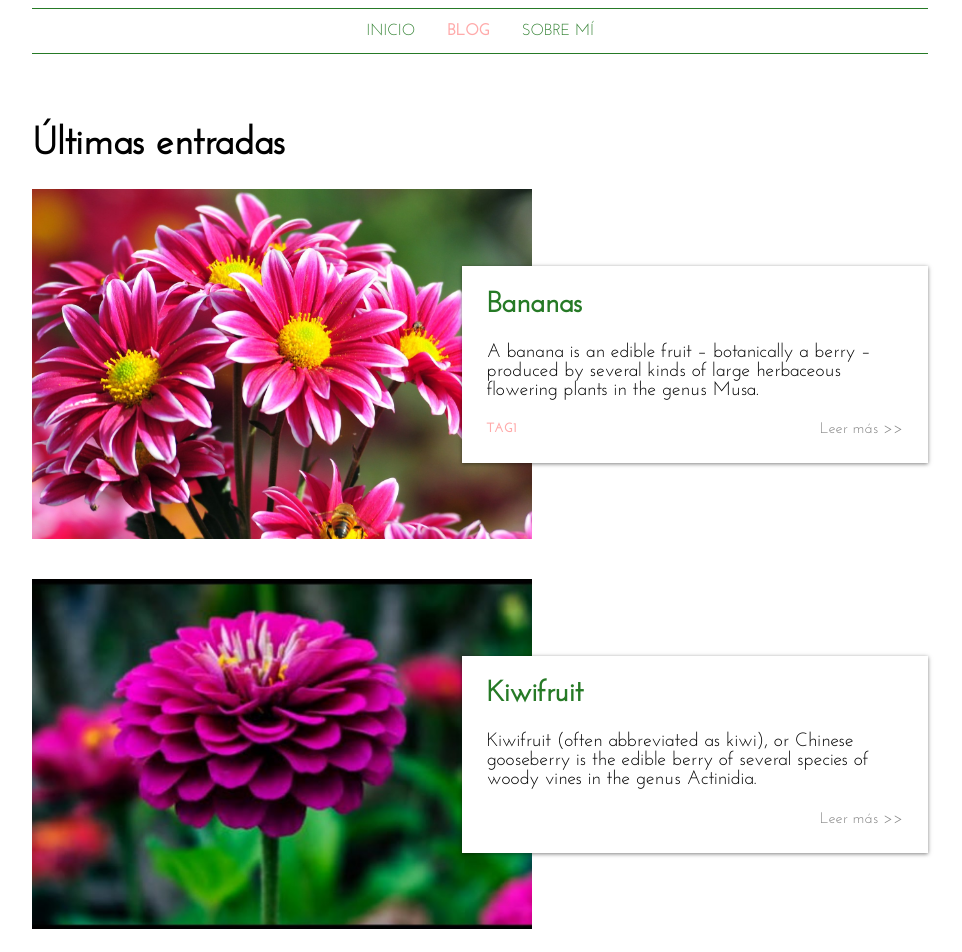
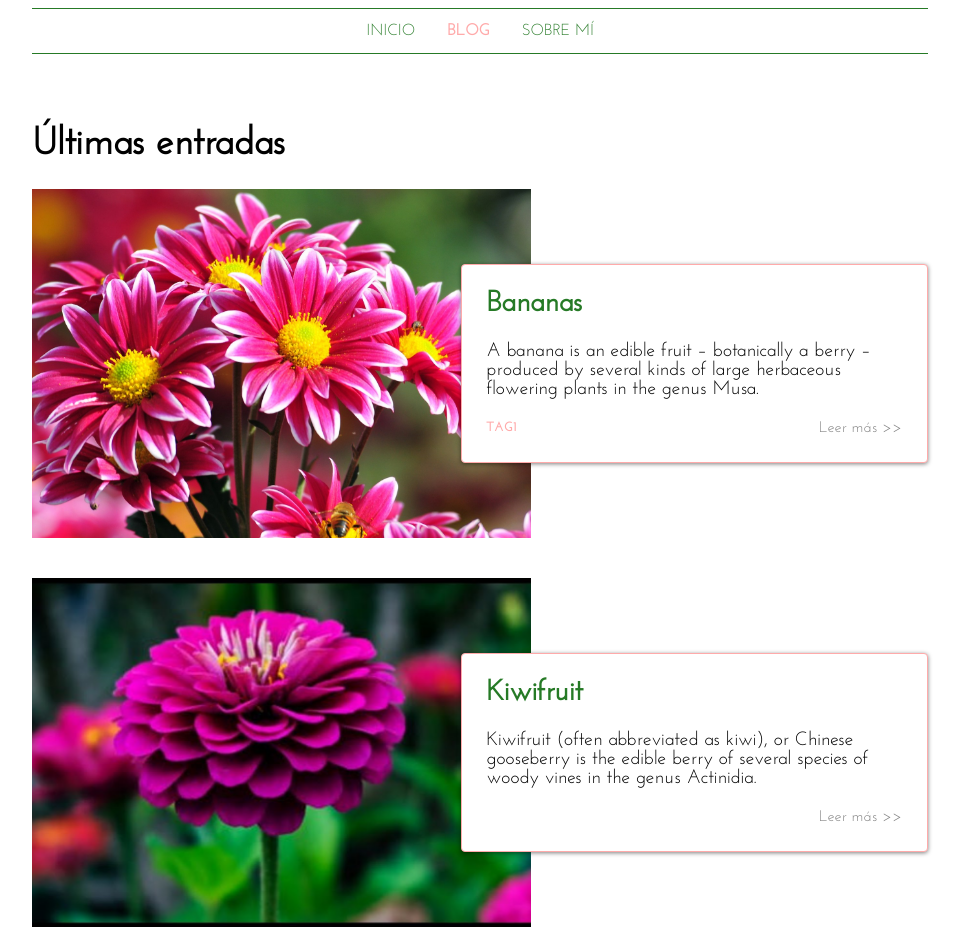
Before and after one commit to Hylak/ilyablog, a Jekyll site: the page built from blog.html, in a window 1280 px wide. Shown: the top 952 px of the page, without its empty margins (160-1122 px from the left). Built offline with Jekyll 4.4.1, drawn with Linux system fonts in a browser that asks for light colours.

Commit message:
Modified about page and scssed some

```diff
--- a/_sass/about.scss
+++ b/_sass/about.scss
@@ -1,28 +1,36 @@
 .about {
     align-items: center;
     display: flex;
+    flex-flow: row wrap;
     justify-content: center;
-    width: 90vw;
-    flex-flow: row wrap;
+    justify-content: space-between;
     margin: 0px auto;
     margin-top: 5vh;
     text-align: center;
-}
+    width: 70vw;
 
-.about .about_image {
-    width: 100%;
-}
+    .about_image {
+        width: 100%;
+    }
 
-.about_image > img {
-    border-radius: 50%;
+    .about_text {
+        font-size: 30px;
+        text-align: justify;
+        width: 50vw;
+    }
 }
 
 .about_social {
     align-items: center;
     display: flex;
-    text-align: center;
-    justify-content: center;
+    // justify-content: center;
+    // text-align: center;
+
+    p {
+        padding-left: 5px;
+    }
 }
+
 .social_icon {
     width: 20px;
     height: 20px;
@@ -34,23 +42,21 @@
     background-color: $base_color;
 }
 
-.about_social p {
-    padding-left: 5px;
-}
-
-.about .about_text {
-    text-align: left;
-    font-size: 30px;
-    width: 80vw;
-}
-
 @media (min-width: 1200px) {
 
-    .about .about_image {
-        width: 20vw;
-    }
-    .about .about_text {
-        font-size: 30px;
-        width: 40vw;
+    .about {
+        .about_image {
+            width: 30vw;
+            img {
+                height: 100%;
+                max-width: 100%;
+                display: block;
+                margin: auto;
+            }
+        }
+        .about_text {
+            padding: 10px;
+            width: 35vw;
+        }
     }
 }
--- a/_sass/post_list.scss
+++ b/_sass/post_list.scss
@@ -61,6 +61,8 @@
     background-color: white;
     padding: 25px;
     padding-top: 0px;
+    border: $accent_color 1px solid;
+    border-radius: 4px;
     box-shadow: 0 1px 4px rgba(0,0,0,0.5)
 }
 
@@ -84,9 +86,6 @@
 
 @media (min-width: 1200px) {
     .post {
-        display: flex;
-        align-items: center;
-        justify-content: center;
         flex-direction: row;
     }
 
@@ -98,9 +97,5 @@
         width: 50%;
         margin-top: 0px;
         margin-left: -70px;
-        background-color: white;
-        padding: 25px;
-        padding-top: 0px;
-        box-shadow: 0 1px 4px rgba(0,0,0,0.5)
     }
 }
--- a/about.html
+++ b/about.html
@@ -2,8 +2,8 @@
 layout: default
 title: About
 ---
-
-<div class="about">
+{% include about_part.html %}
+<!-- <div class="about">
     <div class="about_image">
         <img src="/assets/images/flower.jpg" alt="">
         <div class="about_social">
@@ -20,4 +20,4 @@
             Vestibulum blandit, tortor eget. Donec sodales sodales massa, eu euismod lectus vestibulum sed.
         </p>
     </div>
-</div>
+</div> -->
```
Also changed, not shown: _includes/about_part.html (+5 -5 lines), assets/images/back.jpg (deleted).
